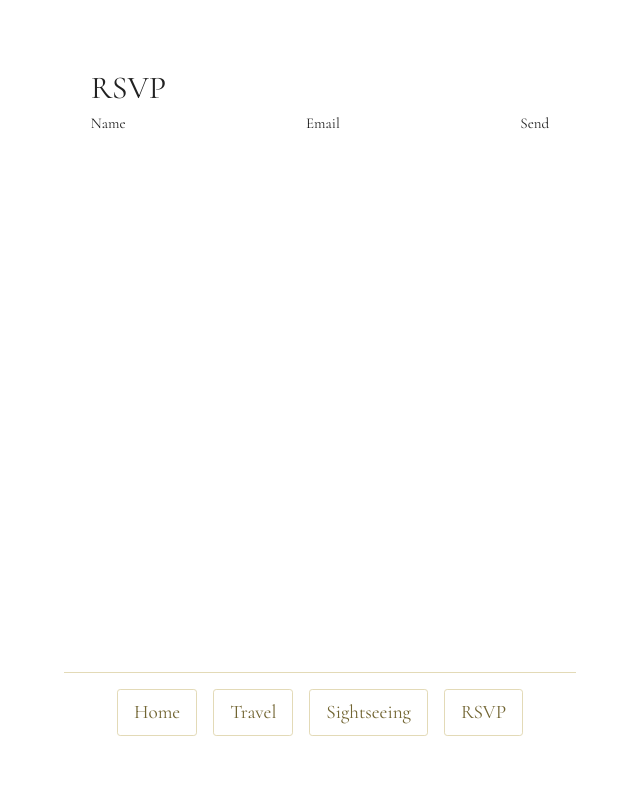
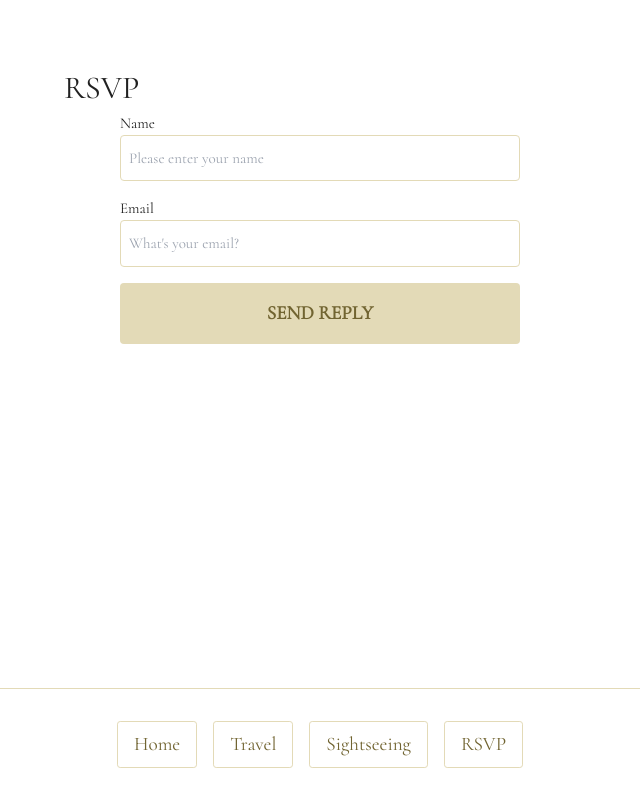
Before and after one commit to Kallissien/finally-wed, a Vue app: page /rsvp in a window 1280 px wide. Shown: the whole page, without its empty margins (0-640 px from the left). Built offline with nearby package versions, Linux system fonts and the light colour scheme.

Commit message:
Added RSPV form

```diff
--- a/src/App.vue
+++ b/src/App.vue
@@ -33,13 +33,6 @@ import { RouterLink, RouterView } from "vue-router";
   box-sizing: border-box;
   width: 50vw;
   height: 100vh;
-}
-.col-left {
-  display: flex;
-  flex-direction: column;
-  align-items: center;
-  background: #fff;
-  padding: 4rem;
 }
 .col-right {
 }
--- a/src/assets/styles/variables.scss
+++ b/src/assets/styles/variables.scss
@@ -5,6 +5,7 @@ $primary-200: rgb(113, 100, 49);
 $primary-300: rgb(160, 137, 45);
 
 // Typography
+$font: 'Cormorant', serif;
 $heading: 2rem;
 $text-base: 1rem;
 $text-lg: 1.5rem;
--- a/src/components/atoms/l-input.vue
+++ b/src/components/atoms/l-input.vue
@@ -0,0 +1,74 @@
+<template>
+    <label :for="iName" class="input-item">
+      <slot></slot>
+    <input :required="showRequired" :id="iName" :type="iType" :placeholder="iPlaceholder" :class="'mt-1 appearance-none block w-full px-3 py-2 border rounded-md shadow-sm placeholder-gray-400 focus:ring-indigo-500 focus:border-indigo-500 sm:text-sm dark:bg-gray-800 dark:text-gray-50 dark:focus:ring-sky-400 dark:focus:border-sky-500 ' + border">
+    <transition mode="out-in">
+      <p v-if="error" class=""> {{ inputErrorMessage }}</p>
+    </transition>
+    </label>
+</template>
+<script>
+export default{
+  props: {
+    iName: {
+      type: String,
+      required: true
+    },
+    iType: {
+      type: String,
+      required: true,
+      default: 'text'
+    },
+    iPlaceholder: {
+      type: String,
+      default: ''
+    },
+    inputErrorMessage: {
+      type: String,
+      default: 'Error message'
+    },
+    isRequired: {
+      type: Boolean,
+      default: false
+    },
+  },
+  computed: {
+    showRequired() {
+        return ( this.isRequired ? true : null )
+    },
+    border() {
+      return ( this.error ? 'border-red-500' : 'border-gray-300' )
+    }
+  },
+  data(){
+    return{
+      error: false
+    }
+  }
+}
+</script>
+<style lang="scss">
+@import "@/assets/styles/variables.scss";
+.input-item{
+  display: flex;
+  flex-direction: column;
+  margin-bottom: 1rem;
+  width: 100%;
+  max-width: 400px;
+  input{
+    padding: 0.7rem 0.5rem;
+    border-radius: 4px;
+    border: solid 1px $primary-100;
+  }
+}
+/* Transitions */
+.v-enter-active,
+.v-leave-active {
+  transition: 0.2s ease-in-out;
+}
+.v-enter-from,
+.v-leave-to {
+  opacity: 0;
+  transform: translateY(-10px);
+}
+</style>
--- a/src/components/molecules/l-col-left.vue
+++ b/src/components/molecules/l-col-left.vue
@@ -12,11 +12,17 @@
 <style lang="scss">
 @import '@/assets/styles/variables.scss';
 .col-left{
+    display: flex;
+    flex-direction: column;
+    align-items: center;
+    background: #fff;
     h1{
         font-size: $heading;
     }
     &__content{
         flex-grow: 1;
+        padding: 4rem;
+        width: 100%;
     }
 }
 </style>
--- a/src/components/molecules/l-nav.vue
+++ b/src/components/molecules/l-nav.vue
@@ -14,8 +14,7 @@ import LDivider from "../atoms/l-divider.vue";
 @import "@/assets/styles/variables.scss";
 nav {
   font-size: 1.2rem;
-  margin: auto;
-  margin-top: 1rem;
+  margin: 2rem auto 2rem auto;
 }
 nav > a {
   margin-right: 1rem;
--- a/src/components/organisms/l-rsvp-form.vue
+++ b/src/components/organisms/l-rsvp-form.vue
@@ -1,13 +1,59 @@
+<script setup>
+import LInput from '../atoms/l-input.vue';
+
+</script>
 <template>
-  <form name="rsvp" netlify>
-    <label
-      >Name
-      <input type="text" name="name" />
-    </label>
-    <label
-      >Email
-      <input type="email" name="email" />
-    </label>
-    <button type="submit">Send</button>
+  <form class="form" name="rsvp" netlify>
+
+    <l-input v-for="data in formData" :key="data.id" :iName="data.name" :iType="data.type" :iPlaceholder="data.placeholder" >
+      <p>{{ data.name }}</p>
+    </l-input>
+    <button type="submit">Send Reply</button>
   </form>
 </template>
+<script>
+  export default {
+    data() {
+      return {
+        formData:[
+          {
+            id: 1,
+            name: "Name",
+            type: "text",
+            placeholder: "Please enter your name",
+          },
+          {
+            id: 2,
+            name: "Email",
+            type: "text",
+            placeholder: "What's your email?"
+          }
+        ]
+      }
+    }
+  }
+</script>
+<style lang="scss">
+@import "@/assets/styles/variables.scss";
+form{
+  display: flex;
+  flex-direction: column;
+  justify-content: center;
+  align-items: center;
+
+  button{
+    background: $primary-100;
+    color: $primary-200;
+    font-family: $font;
+    font-weight: 700;
+    padding: 1rem 1rem;
+    border: none;
+    border-radius: 4px;
+    width: 100%;
+    max-width: 400px;;
+    font-size: 1.2rem;
+
+    text-transform: uppercase;
+  }
+}
+</style>
--- a/src/components/organisms/l-sights-map.vue
+++ b/src/components/organisms/l-sights-map.vue
@@ -13,7 +13,6 @@
       @update:center="centerUpdated"
       @update:bounds="boundsUpdated"
     >
-      <l-tile-layer></l-tile-layer>
       <l-marker :lat-lng="[55.205078, -6.240239]"></l-marker>
     </l-map>
   </div>
```
